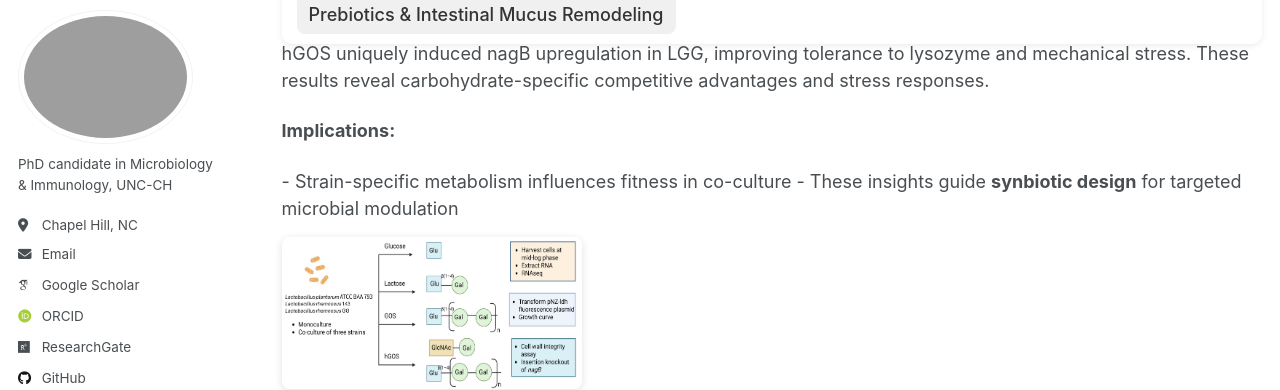
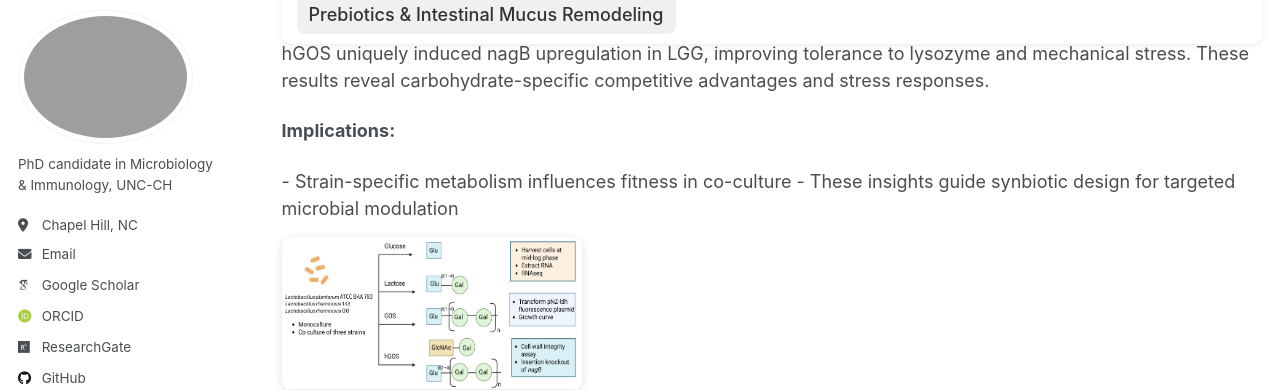
Before and after one commit to Yunan0525/Yunan0525.github.io, a Jekyll site: the page built from _pages/Researches.md, in a window 1280 px wide and 900 px high, scrolled down 1172 px. Shown: the part 89-479 px from the top of the window. Built offline with Jekyll 4.4.1, drawn with Linux system fonts in a browser that asks for light colours; some web fonts are replaced; a script that is not in the unit is left out.

```diff
--- a/_pages/Researches.md
+++ b/_pages/Researches.md
@@ -100,7 +100,7 @@ author_profile: true
   <p><b>Implications:</b></p>
 
   - Strain-specific metabolism influences fitness in co-culture
-  - These insights guide <b>synbiotic design</b> for targeted microbial modulation
+  - These insights guide synbiotic design for targeted microbial modulation
 </div>
   <img src="/images/research/study2.jpg" class="project-img" alt="Study Design">
    <div style="font-size:0.9rem; color:#666; margin-top: -10px; text-align:center;">
```
